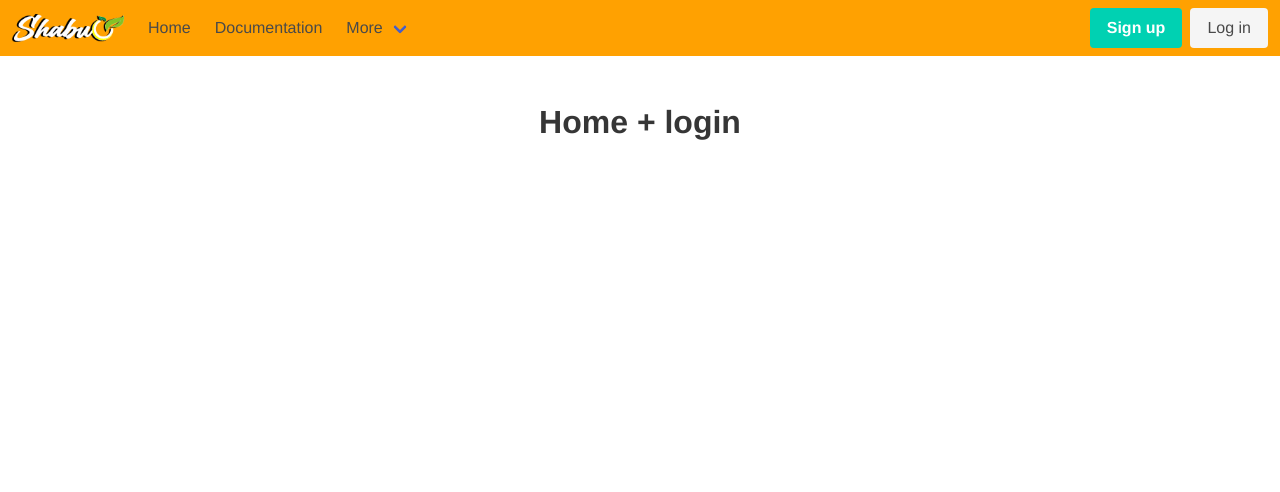
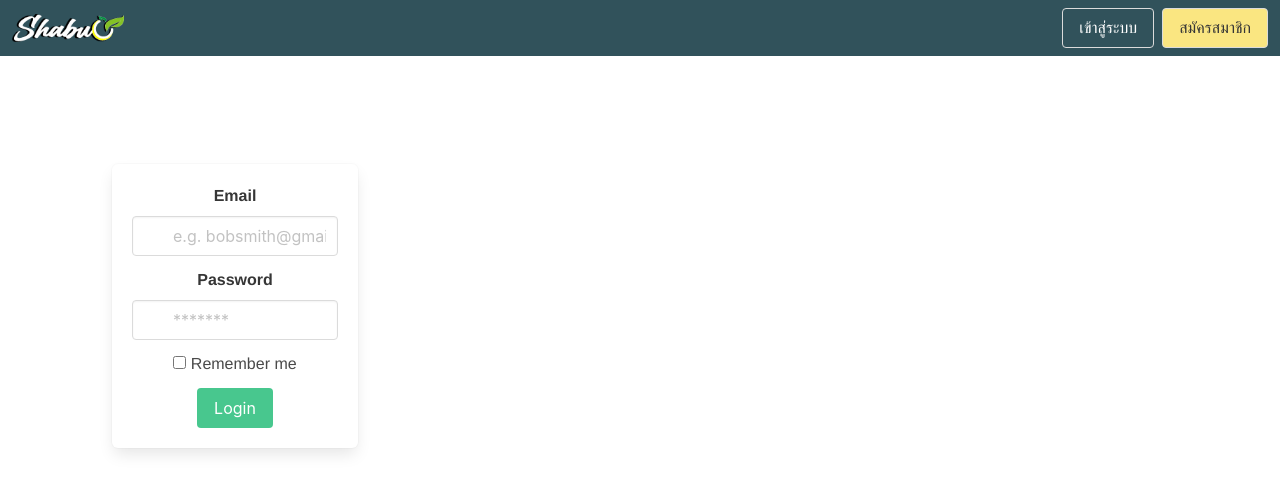
Before and after one commit to kunskun/shabu-project, a Vue app in the folder frontend/: page / in a window 1280 px wide. Shown: the top 492 px of the page. Built offline with nearby package versions, Linux system fonts and the light colour scheme.

Commit message:
Pos และ หน้าหลัก
ไอบอลเหลี่ยม

```diff
--- a/frontend/src/App.vue
+++ b/frontend/src/App.vue
@@ -1,59 +1,22 @@
 <template>
   <div id="app" style="margin-top:0px">
-    <nav class="navbar" role="navigation" aria-label="main navigation" style="background-color:#ffa101;">
-  <div class="navbar-brand" style="background-color:#ffa101;">
+    <nav class="navbar" role="navigation" aria-label="main navigation" style="background-color:#31525b;">
+  <div class="navbar-brand" style="background-color:#31525b;">
     <a class="navbar-item" href="http://localhost:8080/" >
       <img src="./assets/logo.png" width="112" height="28">
-    </a>
-
-    <a role="button" class="navbar-burger" aria-label="menu" aria-expanded="false" data-target="navbarBasicExample">
-      <span aria-hidden="true"></span>
-      <span aria-hidden="true"></span>
-      <span aria-hidden="true"></span>
     </a>
   </div>
 
   <div id="navbarBasicExample" class="navbar-menu">
-    <div class="navbar-start">
-      <a class="navbar-item">
-        Home
-      </a>
-
-      <a class="navbar-item">
-        Documentation
-      </a>
-
-      <div class="navbar-item has-dropdown is-hoverable">
-        <a class="navbar-link">
-          More
-        </a>
-
-        <div class="navbar-dropdown">
-          <a class="navbar-item">
-            About
-          </a>
-          <a class="navbar-item">
-            Jobs
-          </a>
-          <a class="navbar-item">
-            Contact
-          </a>
-          <hr class="navbar-divider">
-          <a class="navbar-item">
-            Report an issue
-          </a>
-        </div>
-      </div>
-    </div>
 
     <div class="navbar-end">
       <div class="navbar-item">
         <div class="buttons">
-          <a class="button is-primary">
-            <strong>Sign up</strong>
+          <a class="button" style="background-color:#31525b;color:white;">
+            เข้าสู่ระบบ
           </a>
-          <a class="button is-light">
-            Log in
+          <a class="button" style="background-color:#fae681;">
+            สมัครสมาชิก
           </a>
         </div>
       </div>
@@ -63,14 +26,17 @@
     <router-view :key="$route.fullPath" />
   </div>
 </template>
-adsdasdasd
 <style>
 #app {
   font-family: Avenir, Helvetica, Arial, sans-serif;
   -webkit-font-smoothing: antialiased;
   -moz-osx-font-smoothing: grayscale;
   text-align: center;
-  color: #2c3e50;
+  color: white;
   margin-top: 60px;
 }
+.button{
+  background-color:#31525b;
+  color:white;
+}
 </style>
--- a/frontend/src/router/index.js
+++ b/frontend/src/router/index.js
@@ -19,6 +19,11 @@ const routes = [
     name: 'login',
     component: () => import('../views/Login.vue') // set owner as path '/'
   },
+  {
+    path: '/pointofsell',
+    name: 'pointofsell',
+    component: () => import('../views/Pos.vue') // set owner as path '/'
+  },
 ]
 
 const router = new VueRouter({
--- a/frontend/src/views/Home.vue
+++ b/frontend/src/views/Home.vue
@@ -1,39 +1,43 @@
 <template>
   <div class="container is-widescreen">
-    <section class="hero">
-      <div class="hero-body">
-        <p class="title">Home + login</p>
-      </div>
-    </section>
     <section class="section" id="app">
-      <div class="content">
-        <div class="columns is-multiline">
-          <div class="column is-3" v-for="blog in blogs" :key="blog.id">
-            <div class="card">
-              <div class="card-image pt-5">
-                <figure class="image">
-                  <img style="height: 120px" :src="blog.file_path" alt="Placeholder image" />
-                </figure>
+      <div class="container">
+      <div class="columns">
+        <div class="column is-centered is-5-tablet is-4-desktop is-3-widescreen">
+          <form action="" class="box">
+            <div class="field">
+              <label for="" class="label">Email</label>
+              <div class="control has-icons-left">
+                <input type="email" placeholder="e.g. bobsmith@gmail.com" class="input" required>
+                <span class="icon is-small is-left">
+                  <i class="fa fa-envelope"></i>
+                </span>
               </div>
-              <div class="card-content">
-                <div class="title">{{ blog.title }}</div>
-                <div class="content">{{ blog.content }}</div>
+            </div>
+            <div class="field">
+              <label for="" class="label">Password</label>
+              <div class="control has-icons-left">
+                <input type="password" placeholder="*******" class="input" required>
+                <span class="icon is-small is-left">
+                  <i class="fa fa-lock"></i>
+                </span>
               </div>
-              <footer class="card-footer">
-                <a class="card-footer-item">Read more...</a>
-                <a class="card-footer-item">
-                  <span class="icon-text">
-                    <span class="icon">
-                      <i class="far fa-heart"></i>
-                    </span>
-                    <span>Like</span>
-                  </span>
-                </a>
-              </footer>
             </div>
-          </div>
+            <div class="field">
+              <label for="" class="checkbox">
+                <input type="checkbox">
+               Remember me
+              </label>
+            </div>
+            <div class="field">
+              <button class="button is-success">
+                Login
+              </button>
+            </div>
+          </form>
         </div>
       </div>
+    </div>
     </section>
   </div>
 </template>
--- a/frontend/src/views/Pos.vue
+++ b/frontend/src/views/Pos.vue
@@ -0,0 +1,54 @@
+<template>
+  <div class="container is-widescreen">
+    <section class="section" id="app">
+      <div class="container">
+      <div class="columns">
+        <div class="column is-centered is-5-tablet is-4-desktop is-3-widescreen">
+          <form action="" class="box">
+            <div class="field">
+              <label for="" class="label">Email</label>
+              <div class="control has-icons-left">
+                <input type="email" placeholder="e.g. bobsmith@gmail.com" class="input" required>
+                <span class="icon is-small is-left">
+                  <i class="fa fa-envelope"></i>
+                </span>
+              </div>
+            </div>
+            <div class="field">
+              <label for="" class="label">Password</label>
+              <div class="control has-icons-left">
+                <input type="password" placeholder="*******" class="input" required>
+                <span class="icon is-small is-left">
+                  <i class="fa fa-lock"></i>
+                </span>
+              </div>
+            </div>
+            <div class="field">
+              <label for="" class="checkbox">
+                <input type="checkbox">
+               Remember me
+              </label>
+            </div>
+            <div class="field">
+              <button class="button is-success">
+                Login
+              </button>
+            </div>
+          </form>
+        </div>
+      </div>
+    </div>
+    </section>
+  </div>
+</template>
+
+<script>
+export default {
+    data() {
+      return {}
+    }
+  }
+</script>
+
+<style scoped>
+</style>
```
